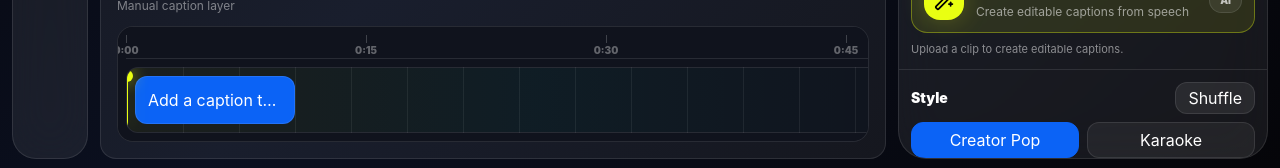
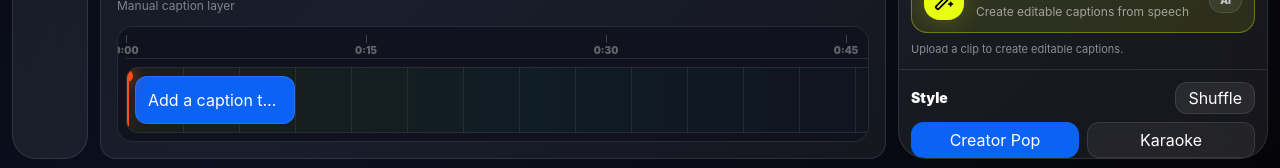
Before and after one commit to ayush002jha/captrix, a Next.js app: page / in a window 1280 px wide. Shown: the part 629-797 px from the top of the page. Built offline with nearby package versions, Linux system fonts and the light colour scheme.

Commit message:
Update timeline playhead color

```diff
--- a/components/studio/timeline-panel.tsx
+++ b/components/studio/timeline-panel.tsx
@@ -147,10 +147,10 @@ export function TimelinePanel({
               style={{ width: "100%", transform: `scaleX(${playheadPercent / 100})` }}
             />
             <div
-              className="pointer-events-none absolute inset-y-1.5 z-[3] w-px bg-[#e9ff12] shadow-[0_0_18px_rgba(233,255,18,0.75)] transition-[left] duration-150"
+              className="pointer-events-none absolute inset-y-1.5 z-[3] w-[2px] bg-[#ff4d1a] shadow-[0_0_18px_rgba(255,77,26,0.82)] transition-[left] duration-150"
               style={{ left: `${playheadLeft}px` }}
             >
-              <span className="absolute -left-1.5 -top-1 grid size-3 place-items-center rounded-full bg-[#e9ff12] shadow-[0_0_16px_rgba(233,255,18,0.7)]" />
+              <span className="absolute -left-1.5 -top-1 grid size-3 place-items-center rounded-full bg-[#ff4d1a] shadow-[0_0_16px_rgba(255,77,26,0.82)]" />
             </div>
             <div className="captrix-timeline-sweep pointer-events-none absolute inset-y-2 left-0 w-28 rounded-full bg-[linear-gradient(90deg,transparent,rgba(233,255,18,0.22),rgba(0,245,212,0.18),transparent)] blur-sm" />
             {segments.length > 0 ? (
```
Also changed, not shown: 1 other file (tests, documents, lock files or other folders).
